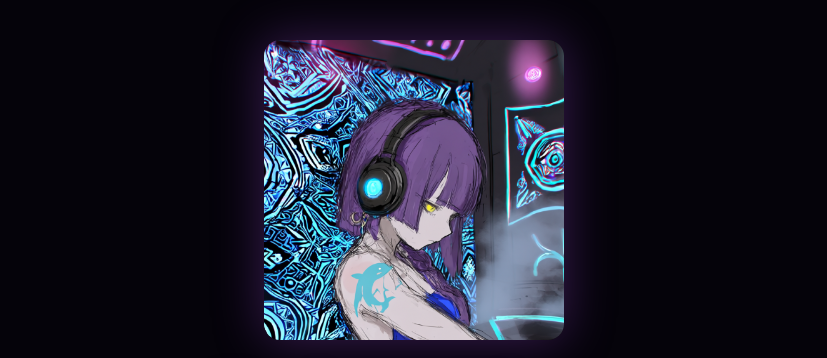
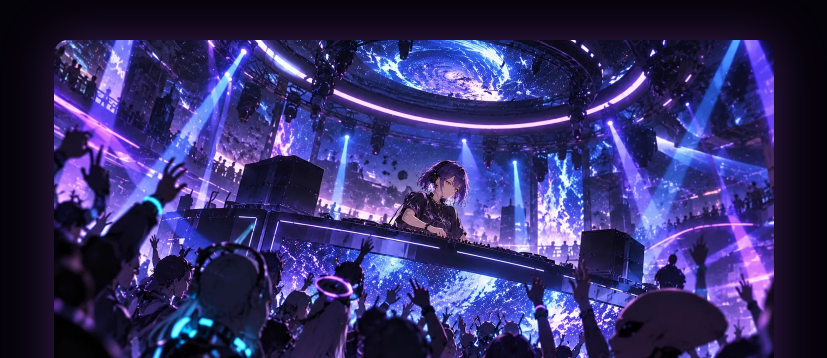
Before and after one commit to eclipse-ai-studio/dj-lyra-ai-darkpsyradio, a plain HTML site: page docs/radio.html in a window 1280 px wide. Shown: the top 358 px of the page, without its empty margins (226-1053 px from the left). Drawn offline with Linux system fonts and the light colour scheme.

Commit message:
Add files via upload

```diff
--- a/docs/radio.html
+++ b/docs/radio.html
@@ -32,10 +32,12 @@
     text-align: center;
   }
 
+  /* same picture as the weekly X announcement (2026-11-28) */
   header img.hero {
-    width: 55%;
-    max-width: 300px;
-    border-radius: 16px;
+    width: min(720px, 94vw);
+    aspect-ratio: 16 / 9;
+    object-fit: cover;
+    border-radius: 14px;
     box-shadow: 0 0 50px rgba(157, 78, 221, 0.35);
     display: block;
     margin: 0 auto 24px;
@@ -156,7 +158,7 @@
 <body>
 
 <header>
-  <img class="hero" src="djlyraai-mixes.png" alt="DJ Lyra Ai">
+  <img class="hero" src="radio_hero.webp" alt="DJ Lyra Ai playing a set in a space club">
   <h1>Darkpsy Mixes</h1>
   <p>Weekly transmissions from DJ Lyra Ai</p>
 </header>
```
Also changed, not shown: docs/radio_hero.webp (added).
